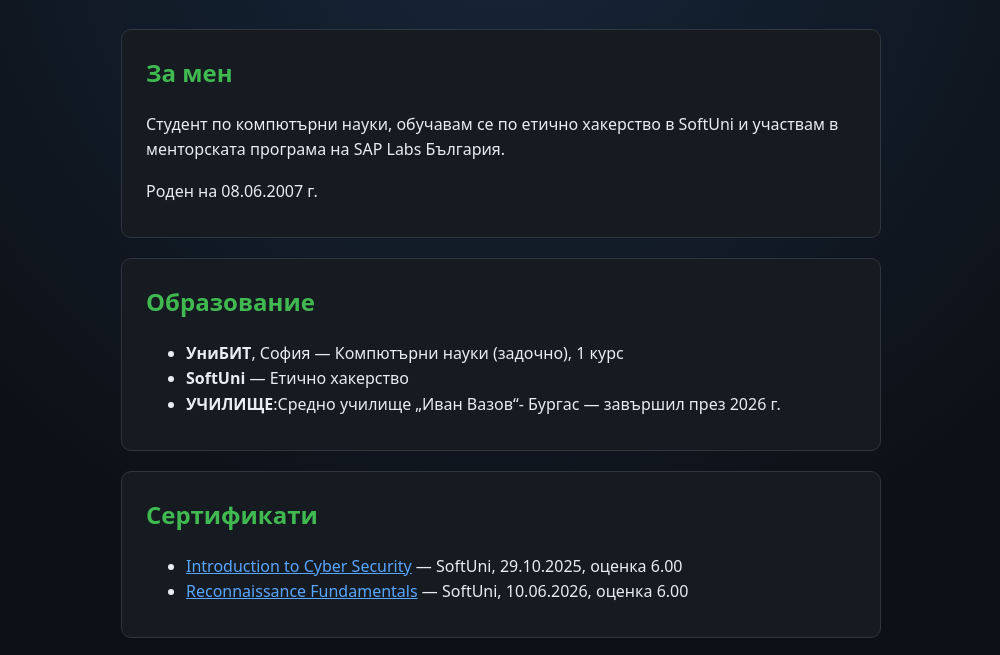
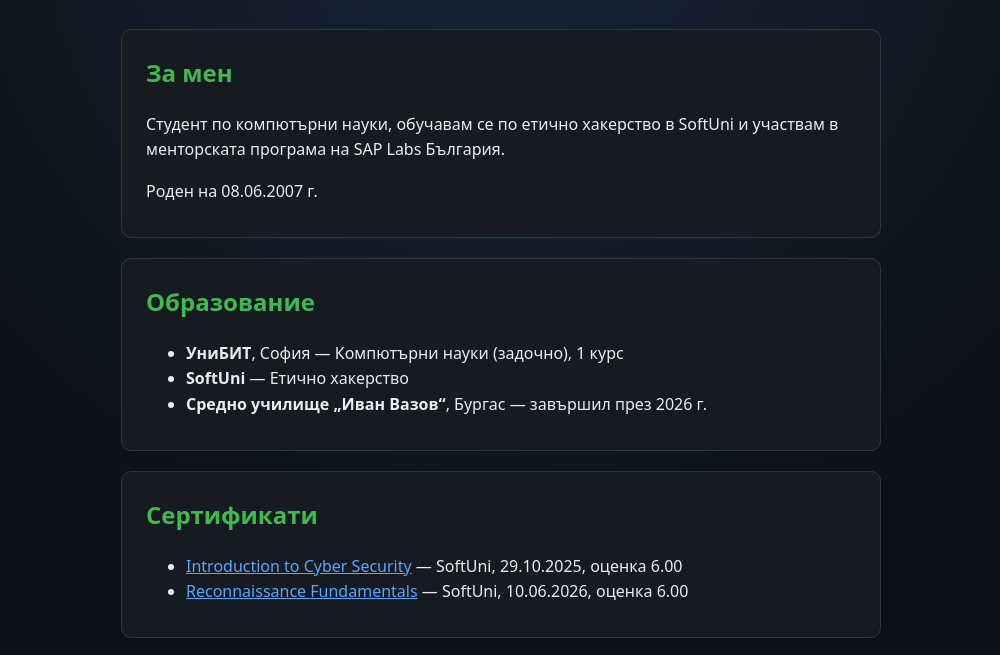
Before and after one commit to D07D/portfolio, a plain HTML site: page index.html in a window 1280 px wide. Shown: the part 119-774 px from the top of the page, without its empty margins (139-1139 px from the left). Drawn offline with Linux system fonts and the light colour scheme.

Commit message:
Fix school line

```diff
--- a/index.html
+++ b/index.html
@@ -26,7 +26,7 @@
       <ul>
        <li><strong>УниБИТ</strong>, София — Компютърни науки (задочно), 1 курс</li>
         <li><strong>SoftUni</strong> — Етично хакерство</li>
-        <li><strong>УЧИЛИЩЕ</strong>:Средно училище „Иван Вазов“-  Бургас — завършил през 2026 г.</li>
+        <li><strong>Средно училище „Иван Вазов“</strong>, Бургас — завършил през 2026 г.</li>
       </ul>
     </section>
 
```
